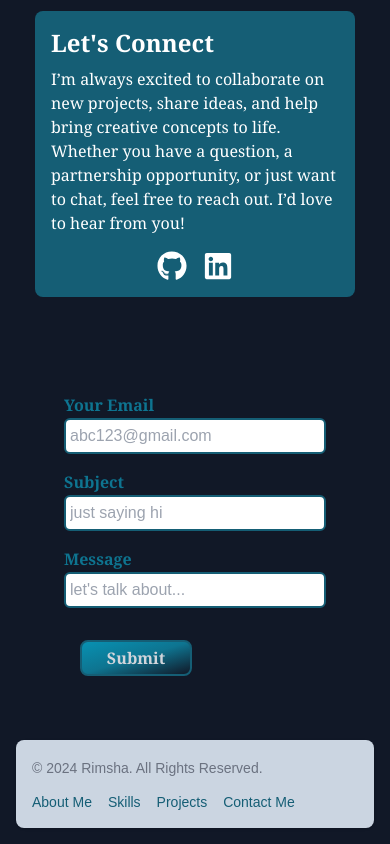
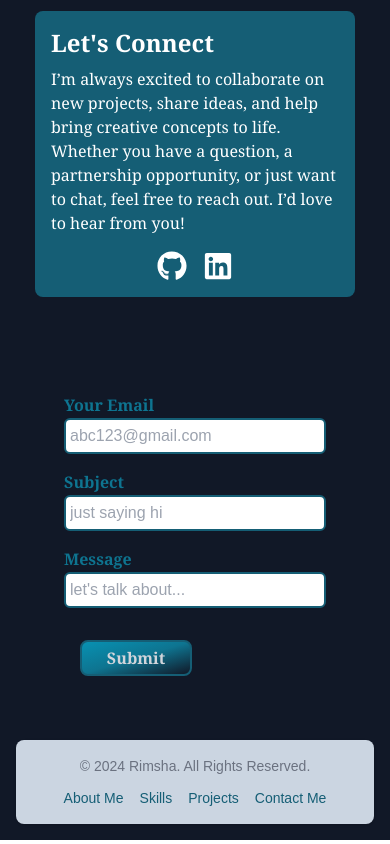
Before and after one commit to rimshamukhtar/Portfolio-using-Tailwind-Css, a Next.js app: page / in a window 390 px wide. Shown: the part 4397-5241 px from the top of the page. Built offline with nearby package versions, Linux system fonts and the light colour scheme.

Commit message:
Update Footer.tsx

```diff
--- a/src/components/Footer.tsx
+++ b/src/components/Footer.tsx
@@ -2,30 +2,27 @@ import React from 'react'
 
 const Footer = () => {
   return (
-
     <footer className="bg-slate-300 rounded-lg shadow m-4 dark:bg-gray-800">
-    <div className="w-full mx-auto max-w-screen-xl p-4 md:flex md:items-center md:justify-between">
-      <span className="text-sm text-gray-500 sm:text-center dark:text-gray-400">© 2024 <a href="#" className="hover:underline">Rimsha</a>. All Rights Reserved.
+      <div className="w-full mx-auto max-w-screen-xl p-4 flex flex-col sm:flex-row items-center justify-between">
+        <span className="text-sm text-gray-500 sm:text-center dark:text-gray-400 mb-3 sm:mb-0">
+          © 2024 <a href="#" className="hover:underline">Rimsha</a>. All Rights Reserved.
         </span>
-    <ul className="flex flex-wrap items-center mt-3 text-sm font-medium text-cyan-800 dark:text-gray-400 sm:mt-0">
+        <ul className="flex flex-wrap items-center text-sm font-medium text-cyan-800 dark:text-gray-400 sm:mt-0">
           <li>
             <a href="/" className="hover:underline me-4 md:me-6">About Me</a>
           </li>
-
           <li>
             <a href="/about" className="hover:underline me-4 md:me-6">Skills</a>
           </li>
           <li>
             <a href="/services" className="hover:underline me-4 md:me-6">Projects</a>
           </li>
-
           <li>
             <a href="/contactus" className="hover:underline">Contact Me</a>
           </li>
         </ul>
       </div>
     </footer>
-
   )
 }
 
```
Lines whose indentation alone changed are shown as unchanged.
